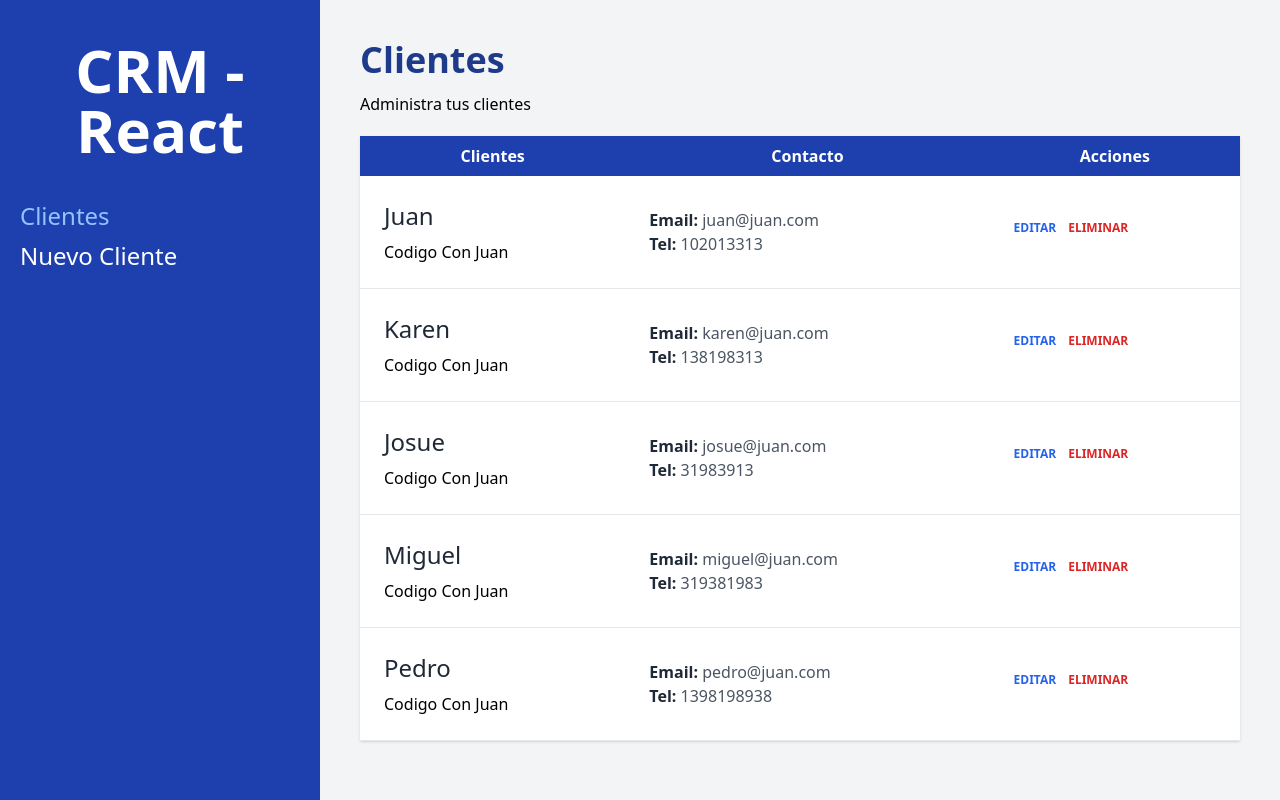
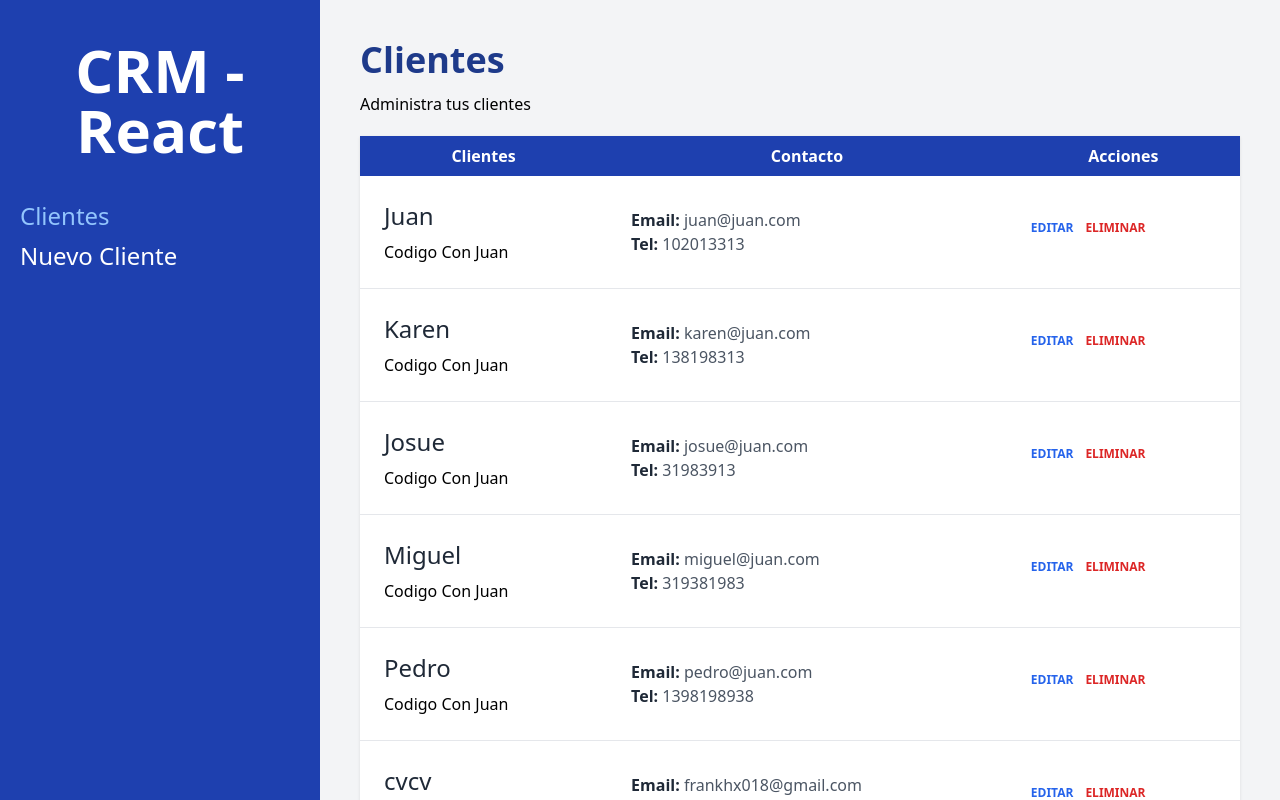
Before and after one commit to Lostovayne/Administracion-de-Clientes---React-ROUTER---Tailwind--Json-server, a React (Vite) app: page / in a window 1280 px wide. Built offline with nearby package versions, Linux system fonts and the light colour scheme; data requests are answered from the project's data file.

Commit message:
Agregado Editar cliente

```diff
--- a/db.json
+++ b/db.json
@@ -34,6 +34,14 @@
       "telefono": 1398198938,
       "email": "pedro@juan.com",
       "empresa": "Codigo Con Juan"
+    },
+    {
+      "nombre": "cvcv",
+      "empresa": "sdsdsd",
+      "email": "frankhx018@gmail.com",
+      "telefono": "+56956041663",
+      "notas": "cccccccccccccccc",
+      "id": 6
     }
   ]
 }
--- a/src/Componentes/Cliente/Cliente.jsx
+++ b/src/Componentes/Cliente/Cliente.jsx
@@ -1,5 +1,8 @@
+import { useNavigate } from 'react-router-dom'
+
 const Cliente = ({ cliente }) => {
 	const { nombre, empresa, email, telefono, id } = cliente
+	const navigate = useNavigate()
 
 	return (
 		<tr className='border-b'>
@@ -21,7 +24,8 @@ const Cliente = ({ cliente }) => {
 			<td className=' p-6 mt-5 flex gap-3'>
 				<button
 					type='button'
-					className='text-blue-600 hover:text-blue-700 uppercase font-bold text-xs'>
+					className='text-blue-600 hover:text-blue-700 uppercase font-bold text-xs'
+					onClick={() => navigate(`/clientes/${id}/editar`)}>
 					Editar
 				</button>
 				<button
--- /dev/null
+++ b/src/Componentes/ErrorPage.jsx
@@ -0,0 +1,15 @@
+import { useRouteError } from 'react-router-dom'
+
+const ErrorPage = () => {
+	const error = useRouteError()
+	return (
+		<div className='space-y-6'>
+			<h1 className='text-center text-6xl font-extrabold mt-20 text-blue-900'>
+				CRM - Clientes
+			</h1>
+			<p className='text-center'>Hubo un error</p>
+			<p className='text-center'>{error.message}</p>
+		</div>
+	)
+}
+export default ErrorPage
--- a/src/Componentes/index.js
+++ b/src/Componentes/index.js
@@ -1,5 +1,6 @@
 export * from './Cliente'
 export { default as Error } from './Error'
+export { default as ErrorPage } from './ErrorPage'
 export { default as Formulario } from './Formulario'
 export * from './Layout'
 export * from './index'
--- /dev/null
+++ b/src/data/clientes.js
@@ -0,0 +1,20 @@
+export async function obtenerClientes () {
+  const respuesta = await fetch(import.meta.env.VITE_API_URL)
+  const resultado = await respuesta.json()
+  return resultado
+}
+
+export async function agregarCliente (datos) {
+  try {
+    const respuesta = await fetch(import.meta.env.VITE_API_URL, {
+      method: 'POST',
+      body: JSON.stringify(datos),
+      headers: {
+        'Content-Type': 'application/json'
+      }
+    })
+    await respuesta.json()
+  } catch (error) {
+    console.log(error)
+  }
+}
--- a/src/data/clientes.jsx
+++ /dev/null
@@ -1,5 +0,0 @@
-export async function obtenerClientes() {
-	const respuesta = await fetch(import.meta.env.VITE_API_URL)
-	const resultado = await respuesta.json()
-	return resultado
-}
--- a/src/data/index.js
+++ b/src/data/index.js
@@ -1 +1,2 @@
 export * from './clientes'
+export * from './index'
--- a/src/main.jsx
+++ b/src/main.jsx
@@ -2,8 +2,10 @@ import { Layout } from '@/Componentes'
 import { Home, NuevoCliente } from '@/pages'
 import React from 'react'
 import ReactDOM from 'react-dom/client'
-import { createBrowserRouter, RouterProvider } from 'react-router-dom'
+import { RouterProvider, createBrowserRouter } from 'react-router-dom'
+import { ErrorPage } from './Componentes'
 import './index.css'
+import EditarCliente, { loader as editarClienteLoader } from './pages/EditarCliente'
 import { loader as clienteLoader } from './pages/Home/Home'
 import { action as nuevoClienteAction } from './pages/NuevoCliente'
 
@@ -16,11 +18,17 @@ const router = createBrowserRouter([
 				index: true,
 				element: <Home />,
 				loader: clienteLoader,
+				errorElement: <ErrorPage />,
 			},
 			{
 				path: '/clientes/nuevo',
 				element: <NuevoCliente />,
 				action: nuevoClienteAction,
+			},
+			{
+				path: '/clientes/:clienteId/editar',
+				element: <EditarCliente />,
+				loader: editarClienteLoader,
 			},
 		],
 	},
--- /dev/null
+++ b/src/pages/EditarCliente.jsx
@@ -0,0 +1,9 @@
+export async function loader({ params }) {
+	console.log(params.clienteId)
+	return {}
+}
+
+const EditarCliente = () => {
+	return <div>EditarCliente</div>
+}
+export default EditarCliente
--- a/src/pages/NuevoCliente.jsx
+++ b/src/pages/NuevoCliente.jsx
@@ -1,6 +1,6 @@
-import { Form, useNavigate } from 'react-router-dom'
+import { Form, redirect, useActionData, useNavigate } from 'react-router-dom'
 import { Error, Formulario } from '../Componentes'
-import { useActionData } from 'react-router-dom'
+import { agregarCliente } from '../data'
 
 export async function action({ request }) {
 	const formData = await request.formData()
@@ -8,14 +8,14 @@ export async function action({ request }) {
 	const errores = []
 	const email = formData.get('email')
 
+	//Validaciones
 	let regex = new RegExp(
 		"([!#-'*+/-9=?A-Z^-~-]+(.[!#-'*+/-9=?A-Z^-~-]+)*|\"([]!#-[^-~ \t]|(\\[\t -~]))+\")@([!#-'*+/-9=?A-Z^-~-]+(.[!#-'*+/-9=?A-Z^-~-]+)*|[[\t -Z^-~]*])"
 	)
 	if (!regex.test(email)) {
 		errores.push('El email no es valido')
 	}
-
-	//Validando que todos los camops del objeto tengan algo
+	//Validando que todos los campos del objeto tengan algo
 	if (Object.values(datos).includes('')) {
 		errores.push('Todos los campos son obligatorios')
 	}
@@ -23,7 +23,9 @@ export async function action({ request }) {
 	if (Object.keys(errores).length) {
 		return errores
 	}
-	return null
+	//Agregar datos a la funcion agregar clientes y usa await por si se tarda
+	await agregarCliente(datos)
+	return redirect('/')
 }
 
 const NuevoCliente = () => {
--- a/src/pages/index.js
+++ b/src/pages/index.js
@@ -1,3 +1,4 @@
+export { default as EditarCliente } from './EditarCliente'
 export * from './Home'
 export { default as NuevoCliente } from './NuevoCliente'
 export * from './index'
```
Lines whose indentation alone changed are shown as unchanged.
